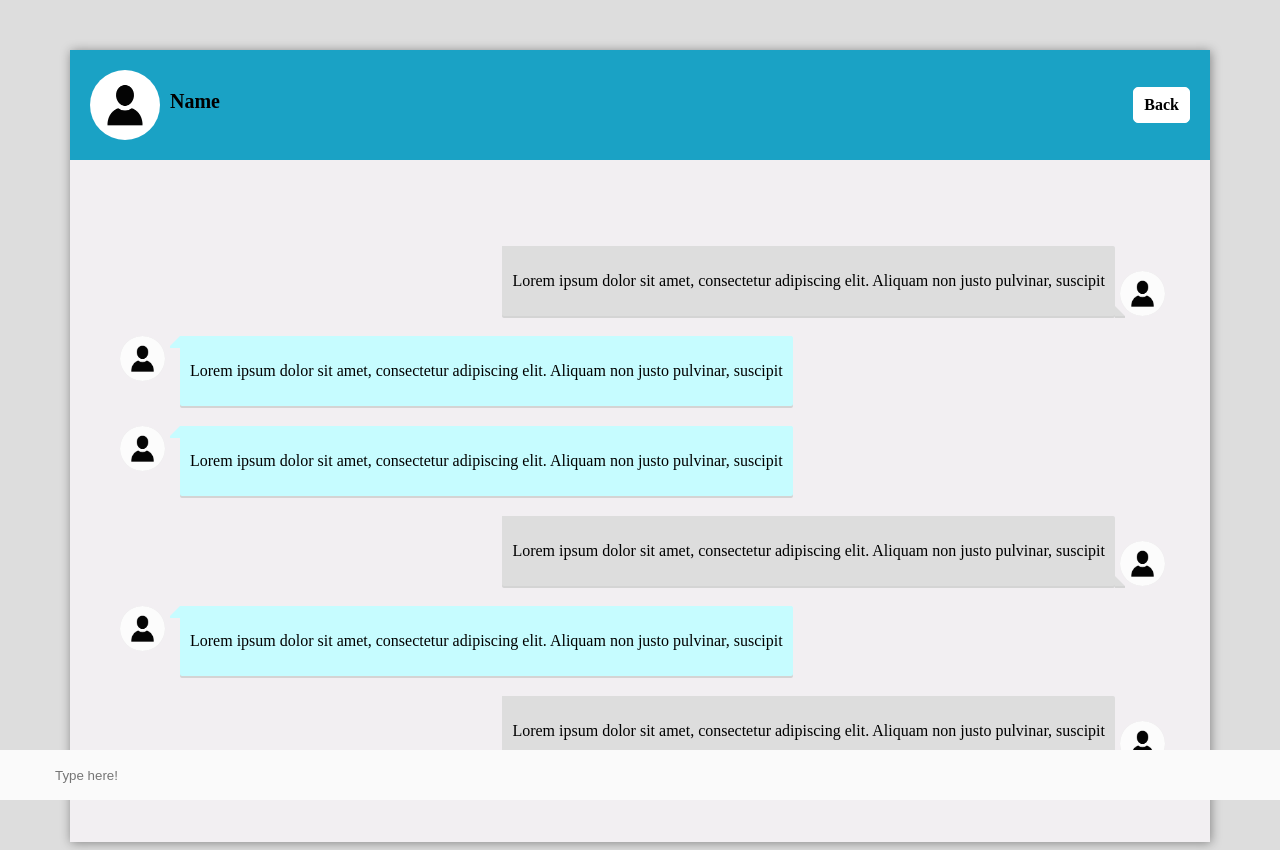
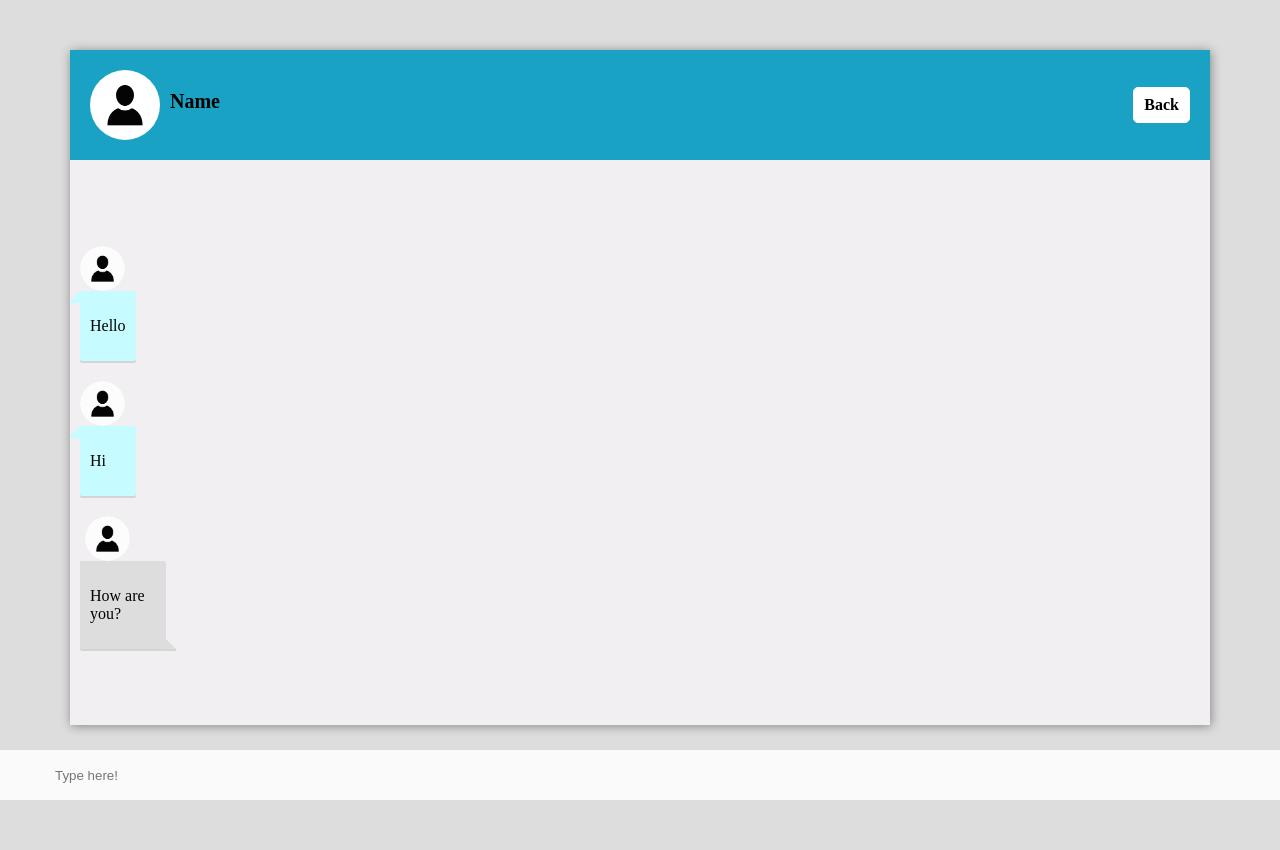
Before and after one commit to rlavya/Video-Chat, an Angular app: page /chatHistory/1 in a window 1280 px wide. Built offline with nearby package versions, Linux system fonts and the light colour scheme; data requests are answered from the project's data file.

Commit message:
changed json structure for chat hostory, created service for chat

```diff
--- a/src/app/chat-history/chat-history.component.css
+++ b/src/app/chat-history/chat-history.component.css
@@ -36,7 +36,7 @@
   padding: 60px 0 50px;
 }
 
-.chat li {
+.chat li > div{
   padding: 10px;
   overflow: hidden;
   display: flex;
--- a/src/app/chat-history/chat-history.component.html
+++ b/src/app/chat-history/chat-history.component.html
@@ -7,7 +7,28 @@
   </section>
   <section class="chat">
     <ol>
-      <li class="self-chat">
+
+      <li *ngFor="let chat of chats">
+        <div *ngIf="chat.room == 1">
+
+
+
+        <div *ngIf="chat.userid != 26" class="user-chat">
+            <div class="user-image"><img src="{{ chat.image }}"></div>
+            <div class="msg">
+              <p>{{ chat.msg }}</p>
+            </div>
+        </div>
+        <div *ngIf="chat.userid == 26" class="self-chat">
+            <div class="user-image"><img src="{{ chat.image }}"></div>
+            <div class="msg">
+              <p>{{ chat.msg }}</p>
+            </div>
+        </div>
+        </div>
+      </li>
+
+      <!-- <li class="self-chat">
         <div class="user-image"><img src="/assets/images/defaultuser.png"></div>
         <div class="msg">
           <p>Lorem ipsum dolor sit amet, consectetur adipiscing elit. Aliquam non justo pulvinar, suscipit</p>
@@ -42,7 +63,7 @@
         <div class="msg">
           <p>Lorem ipsum dolor sit amet, consectetur adipiscing elit. Aliquam non justo pulvinar, suscipit</p>
         </div>
-      </li>
+      </li> -->
     </ol>
     <input class="chat-box" type="text" placeholder="Type here!"/>
   </section>
--- a/src/app/chat-history/chat-history.component.ts
+++ b/src/app/chat-history/chat-history.component.ts
@@ -1,15 +1,23 @@
 import { Component, OnInit } from '@angular/core';
+import {ActivatedRoute} from "@angular/router";
+import { ChatHistoryService } from './chat-history.service';
 
 @Component({
   selector: 'app-chat-history',
   templateUrl: './chat-history.component.html',
-  styleUrls: ['./chat-history.component.css']
+  styleUrls: ['./chat-history.component.css'],
+  providers: [ ChatHistoryService ]
 })
 export class ChatHistoryComponent implements OnInit {
+  	chats = []
+  	constructor(private route: ActivatedRoute, private chatlist : ChatHistoryService) {
+  		this.route.params.subscribe( params => console.log(params.id) );
+    }
 
-  constructor() { }
-
-  ngOnInit() {
-  }
+  	ngOnInit(){
+    	this.chatlist.getchatlist().then((data: Array<object>) => {debugger
+      		this.chats = data;
+    	})
+	}
 
 }
--- /dev/null
+++ b/src/app/chat-history/chat-history.service.ts
@@ -0,0 +1,23 @@
+import { Injectable } from '@angular/core';
+import { Http } from "@angular/http";
+import { Observable } from "rxjs/Observable";
+
+@Injectable()
+
+export class ChatHistoryService {
+
+  public JSONstring: string = 'http://localhost:3201/chatlist';
+
+  constructor(private http: Http) { }
+
+  public getchatlist(): Promise<Object> {
+    return this.http.get(this.JSONstring)
+      .toPromise()
+      .then((response) => {
+        return response.json();
+      }).catch((err) => {
+        console.log(err);
+      });
+  }
+
+}
--- a/src/assets/db.json
+++ b/src/assets/db.json
@@ -5,75 +5,68 @@
         "name": "Name 1",
         "image": "/assets/images/defaultuser.png",
         "lastmessage": "Lorem ipsum dolor sit amet, consectetur adipiscing elit. Aliquam non justo pulvinar, suscipit"
-		},
-		{
+    }, {
         "id": 2,
         "userid": 22,
         "name": "Name 2",
         "image": "/assets/images/defaultuser.png",
         "lastmessage": "Lorem ipsum dolor sit amet, consectetur adipiscing elit. Aliquam non justo pulvinar, suscipit"
-		},
-		{
+    }, {
         "id": 3,
         "userid": 23,
         "name": "Name 3",
         "image": "/assets/images/defaultuser.png",
         "lastmessage": "Lorem ipsum dolor sit amet, consectetur adipiscing elit. Aliquam non justo pulvinar, suscipit"
-		},
-		{
+    }, {
         "id": 4,
         "userid": 24,
         "name": "Name 4",
         "image": "/assets/images/defaultuser.png",
         "lastmessage": "Lorem ipsum dolor sit amet, consectetur adipiscing elit. Aliquam non justo pulvinar, suscipit"
-		},
-		{
+    }, {
         "id": 5,
         "userid": 25,
         "name": "Name 5",
         "image": "/assets/images/defaultuser.png",
         "lastmessage": "Lorem ipsum dolor sit amet, consectetur adipiscing elit. Aliquam non justo pulvinar, suscipit"
-		},
-		{
+    }, {
         "id": 6,
         "userid": 26,
         "name": "Name 6",
         "image": "/assets/images/defaultuser.png",
         "lastmessage": "Lorem ipsum dolor sit amet, consectetur adipiscing elit. Aliquam non justo pulvinar, suscipit"
-		},
-		{
+    }, {
         "id": 7,
         "userid": 27,
         "name": "Name 7",
         "image": "/assets/images/defaultuser.png",
         "lastmessage": "Lorem ipsum dolor sit amet, consectetur adipiscing elit. Aliquam non justo pulvinar, suscipit"
-		}
-	],
-	"chatlist": [
-    {
+    }],
+    "chatlist": [{
         "id": 1,
         "userid": 27,
         "room": 1,
-			"msg": "Hello"
+        "msg": "Hello",
+        "image": "/assets/images/defaultuser.png"
 
-		},
-		{
+
+    }, {
         "id": 2,
         "userid": 27,
         "room": 1,
-			"msg": "Hi"
-		},
-		{
+        "msg": "Hi",
+        "image": "/assets/images/defaultuser.png"
+    }, {
         "id": 3,
-			"userid": 27,
+        "userid": 26,
         "room": 1,
-			"msg": "How are you?"
-		},
-		{
+        "msg": "How are you?",
+        "image": "/assets/images/defaultuser.png"
+    }, {
         "id": 4,
         "userid": 26,
-      "room": 1,
-			"msg": "Hello"
+        "room": 2,
+        "msg": "Hello",
+        "image": "/assets/images/defaultuser.png"
+    }]
 }
-	]
-}
--- a/src/styles.css
+++ b/src/styles.css
@@ -7,7 +7,7 @@ html {
   background: #ddd;
 }
 
-ul {
+ul, ol {
   list-style: none;
   padding: 0;
 }
```
Also changed, not shown: 1 other file (tests, documents, lock files or other folders). Lines whose indentation alone changed are shown as unchanged.
